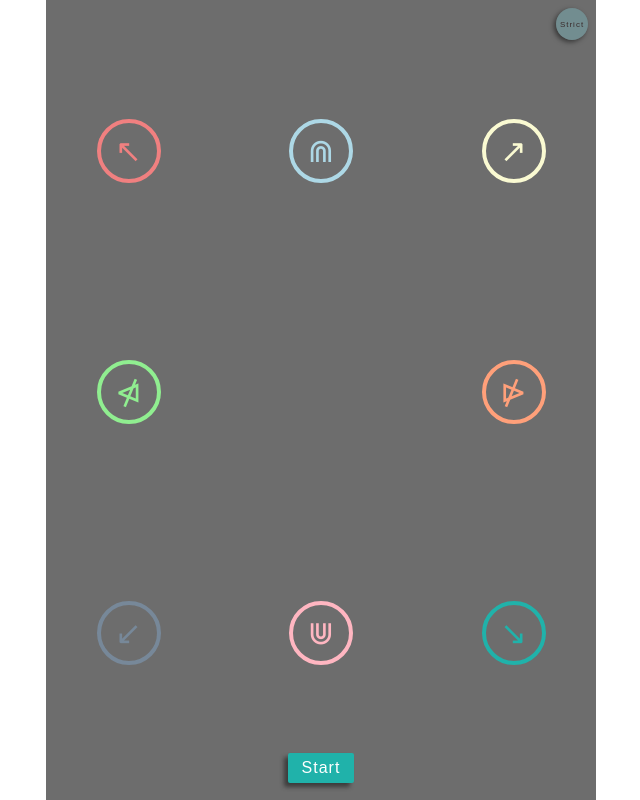
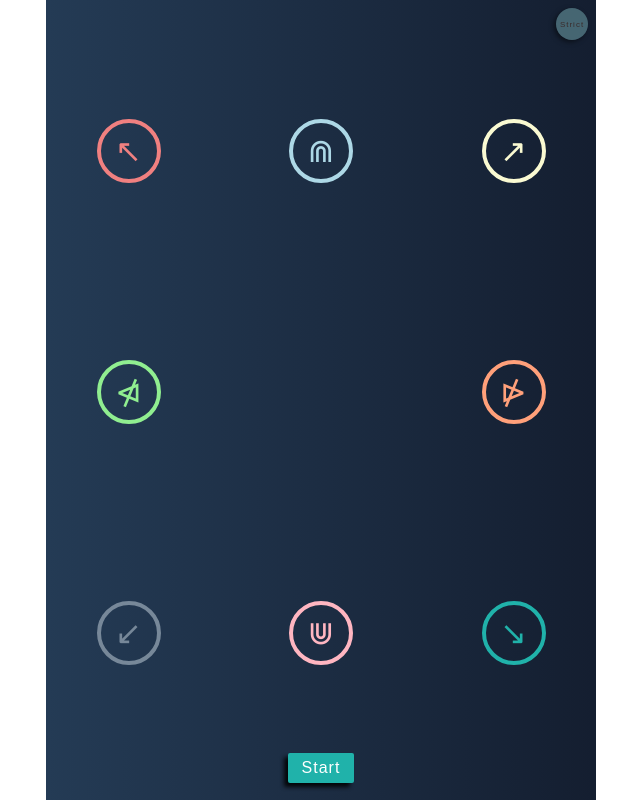
Before and after one commit to ivan-rey-c-v/simonlikegame, a Vue app: page / in a window 1280 px wide. Shown: the whole page, without its empty margins (319-959 px from the left). Built offline with nearby package versions, Linux system fonts and the light colour scheme.

Commit message:
Linear-gradient background and slight modification to button.

```diff
--- a/src/App.vue
+++ b/src/App.vue
@@ -283,19 +283,23 @@ export default {
 
   flex: 0 1 550px;
   height: 100vh; min-width: 550px;
-  background-color: rgb(109, 109, 109);
+  background: linear-gradient(90deg, #243b55, #141e30);
   color: white
 }
 
 .button {
   border: none;
   background-color: lightseagreen;
-  box-shadow: -4px 4px 4px rgba(53, 53, 53, 0.877);
+  box-shadow: -4px 4px 4px #000000e0;
   border-radius: 2px;
   padding: 6px 14px;
   letter-spacing: 1px;
   font-size: inherit;
   color: white;
+  transition: all 500ms
+}
+.button:active {
+  transform: scale(.85);
 }
 
 .grid {
```
